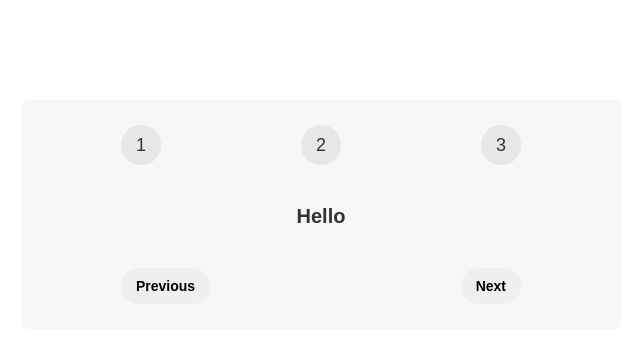
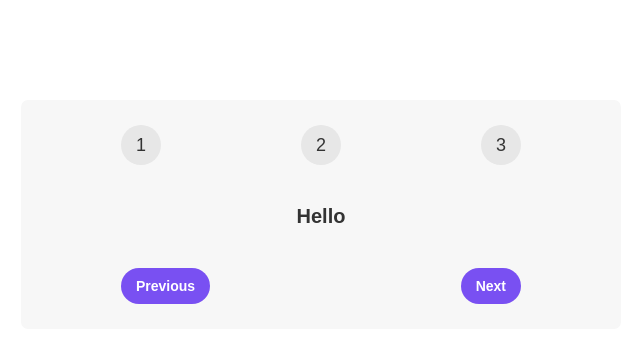
Before and after one commit to Chinmay045/Jonas-06, a JavaScript app in the folder steps/: page / in a window 1280 px wide. Shown: the top 342 px of the page, without its empty margins (319-959 px from the left). Built offline with nearby package versions, Linux system fonts and the light colour scheme; the HTML template or start-up script is replaced by a standard one.

Commit message:
add color to the button

```diff
--- a/steps/src/App.js
+++ b/steps/src/App.js
@@ -11,8 +11,8 @@ export default function App() {
     <p className="message">Hello</p>
 
     <div className="buttons">
-      <button>Previous</button>
-      <button>Next</button>
+      <button style={{ backgroundColor: "#7950f2", color: "#ffffff" }}>Previous</button>
+      <button style={{ backgroundColor: "#7950f2", color: "#ffffff" }}>Next</button>
     </div>
   </div>
 }
```
